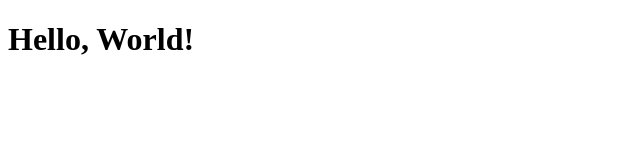
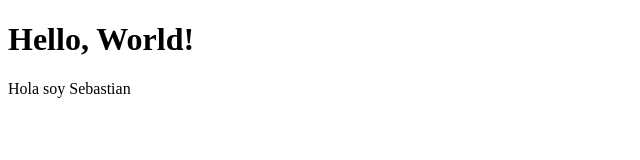
Before and after one commit to gomezbuzon05-hash/adalberto-aprendiendo-git, a plain HTML site: page index.html in a window 1280 px wide. Shown: the whole page, without its empty margins (0-640 px from the left). Drawn offline with Linux system fonts and the light colour scheme.

Commit message:
agregar etiqueta p

```diff
--- a/index.html
+++ b/index.html
@@ -7,5 +7,6 @@
 </head>
 <body>
     <h1>Hello, World!</h1>
+     <p>Hola soy Sebastian</p>
 </body>
 </html>
```
